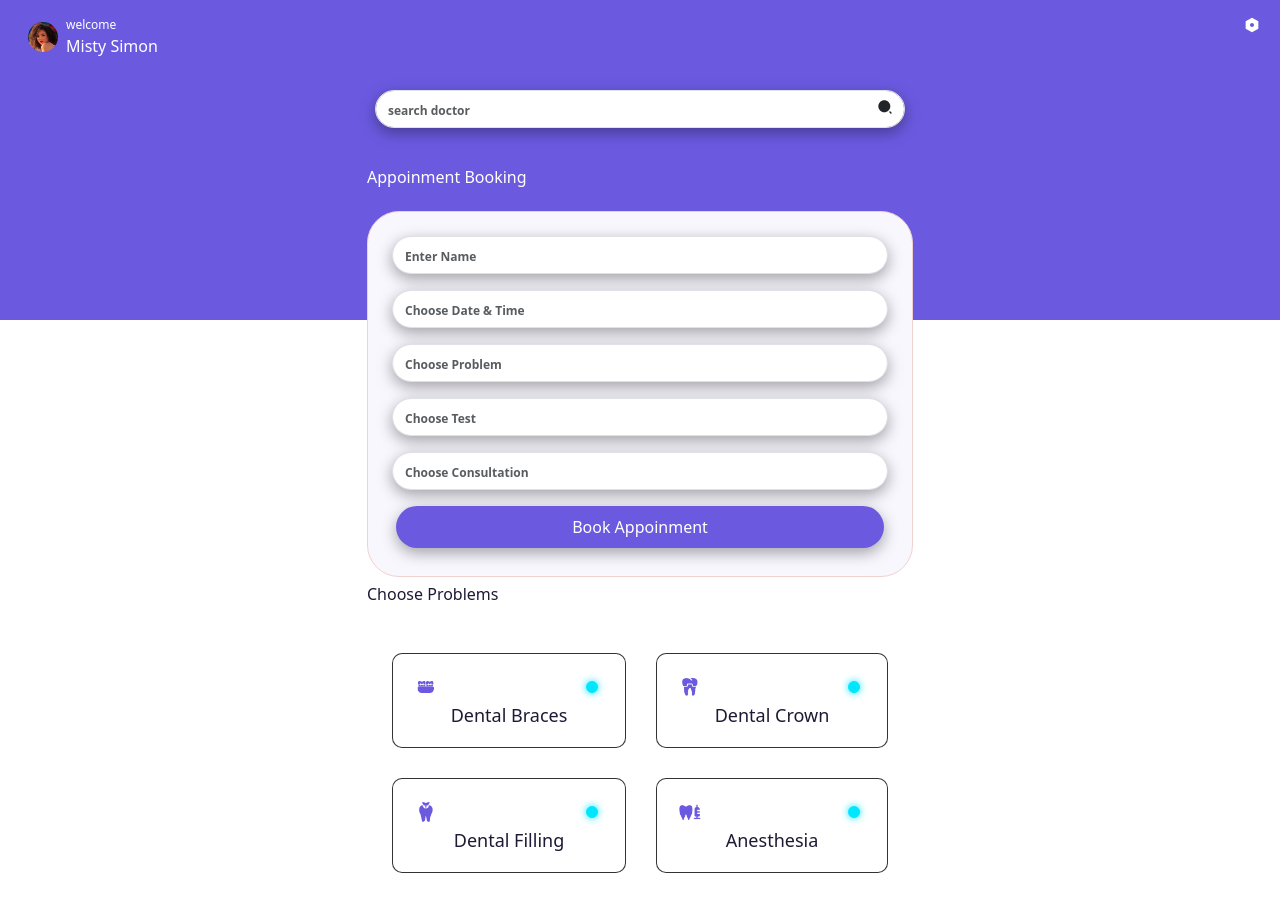
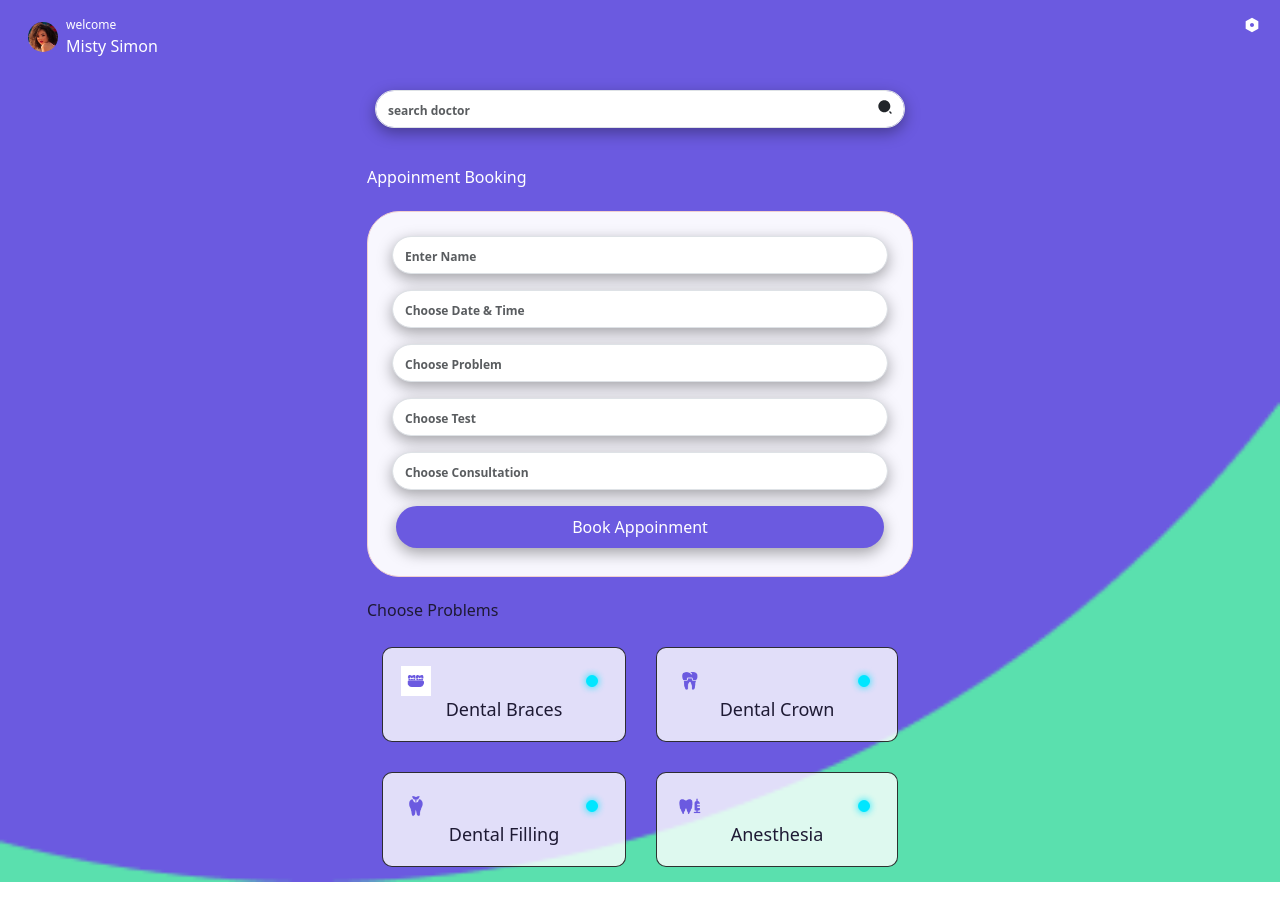
Before and after one commit to pooja6747/staticAppoinmentWebpage, a React (Vite) app: page / in a window 1280 px wide. Built offline with nearby package versions, Linux system fonts and the light colour scheme.

Commit message:
change add

```diff
--- a/src/App.jsx
+++ b/src/App.jsx
@@ -9,13 +9,12 @@ function App() {
 
   return (
     <div className="main">
-<div className="main1">
-<Navbar />
+      <Navbar />
       <Main />
       <Form />
       <Problems />
 
-</div>
+
 
     </div>
   )
--- a/src/components/Form.jsx
+++ b/src/components/Form.jsx
@@ -3,7 +3,7 @@ import React from 'react'
 
 const Form = () => {
     return (
-        <div className="container mt-4">
+        <div className="container mt-4 mb-3">
             <div className="row">
                 <div className="col-md-3"></div>
                 <div className="col-md-6 ">
--- a/src/components/Main.jsx
+++ b/src/components/Main.jsx
@@ -6,7 +6,7 @@ const Main = () => {
         <div className="container">
             <div className="row">
                 <div className="col-md-3"></div>
-                <div className="col-md-6">
+                <div className="col-md-6 col-xs-12">
                     <div className="input-group  p-2 ">
                         <input type="text" className="form-control rounded-5" placeholder='search doctor'/>
                         <span className='icon'><RiSearch2Fill /></span>
--- a/src/components/Problems.jsx
+++ b/src/components/Problems.jsx
@@ -12,12 +12,14 @@ const Problems = () => {
       <div className="row">
         <div className="col-md-3"></div>
         <div className="col-md-6">
-          <h5 className="text-start mt-2 pb-3 problem-title font-16">Choose Problems</h5>
+          <h5 className="text-start mt-2 pb-1 problem-title font-16">Choose Problems</h5>
           <div class="grid-container">
             <div class="grid-item ">
               <div className="row">
                 <div className="img-div d-flex justify-content-between">
+                  <div className="para">
                   <img src={dental1} alt='..dental' width="30" height="30" />
+                  </div>
                   <img src={dot} alt='..dental' width="30" height="30" />
                 </div>
 
--- a/src/index.css
+++ b/src/index.css
@@ -30,7 +30,7 @@ nav {
   font-size: 16px !important;
 }
 
-.font-18{
+.font-18 {
   font-size: 18px !important;
   color: #1E1A34;
 }
@@ -63,22 +63,14 @@ form {
 }
 
 .main {
-  background-image: url('./assets/images/Ellipse.png');
-  background-position: top !important;
-  background-size: cover;
-  height: 40vh;
-  width: auto;
-
-  background-repeat: no-repeat;
+  background-image: url('./assets/images/Ellipse.png'), url('./assets/images/Rectangle.png');
+  background-position: right bottom, left top !important;
+  background-size: cover, cover;
+  height: 10vh, 20vh;
+  width: auto, auto;
+  background-repeat: no-repeat, no-repeat;
 }
 
-/* .main1{
- background: url('./assets/images/Rectangle.png');
- background-position: bottom !important;
-  background-size: cover;
- height: 20vh;
- width: auto;
-} */
 
 .box {
 
@@ -95,9 +87,9 @@ form {
 .grid-container {
   display: grid;
   grid-template-columns: auto auto;
-  padding: 10px;
+}
 
-}
+
 .grid-item {
   background-color: rgba(255, 255, 255, 0.8);
   border: 1px solid rgba(0, 0, 0, 0.8);
@@ -106,3 +98,11 @@ form {
   text-align: center;
   border-radius: 10px;
 }
+
+input:focus {
+  outline: none;
+}
+
+.para{
+  background-color: #FFFFFF;
+}
```
